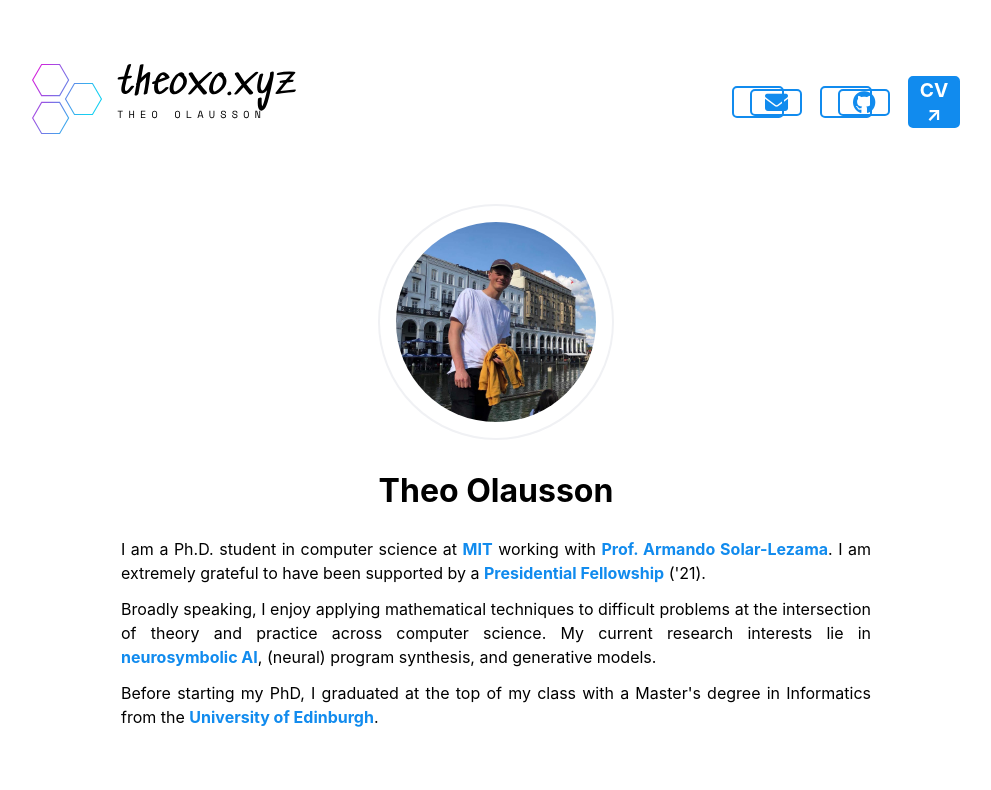
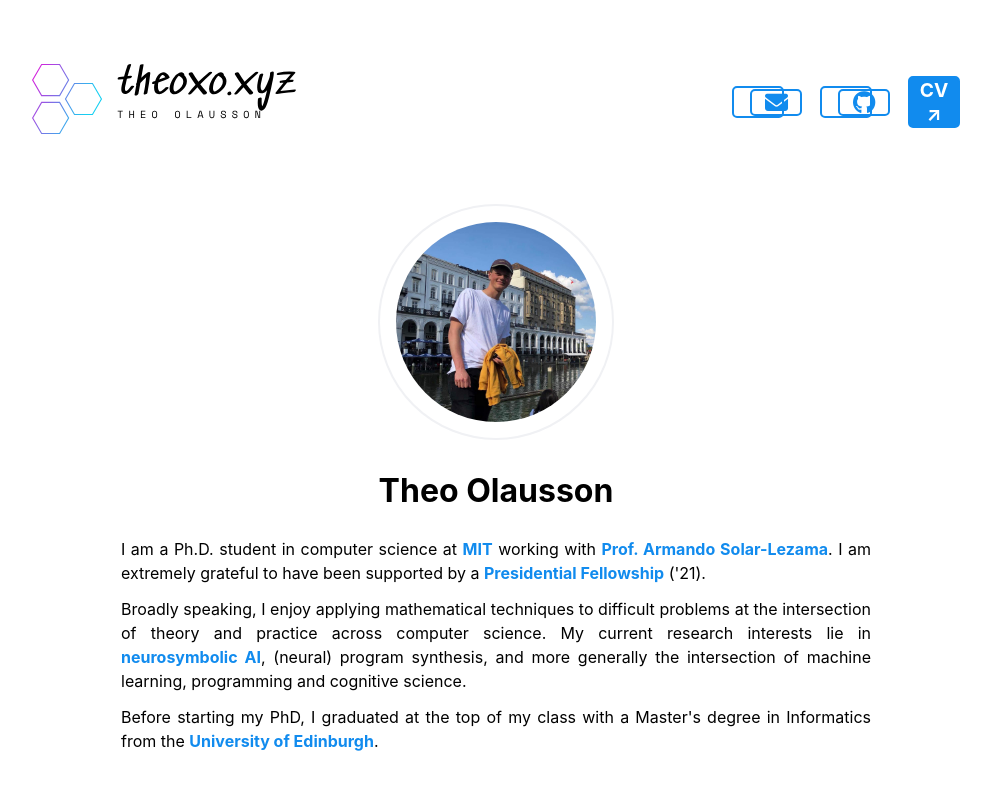
Before and after one commit to theoxo/theoxo.github.io, a Jekyll site: the page built from index.md, in a window 1280 px wide. Shown: the top 790 px of the page, without its empty margins (144-1135 px from the left). Built offline with Jekyll 4.4.1, drawn with Linux system fonts in a browser that asks for light colours; nearby versions of some CDN libraries.

Commit message:
impr: updated research interests

```diff
--- a/_layouts/home.html
+++ b/_layouts/home.html
@@ -21,7 +21,7 @@
         I am a Ph.D. student in computer science at <a href="https://web.mit.edu/">MIT</a> working with <a href="https://people.csail.mit.edu/asolar/"> Prof. Armando Solar-Lezama</a>. I am extremely grateful to have been supported by a <a href="https://web.mit.edu/provost/presfellow/">Presidential Fellowship</a> ('21).
         </p>
         <p>
-        Broadly speaking, I enjoy applying mathematical techniques to difficult problems at the intersection of theory and practice across computer science. My current research interests lie in <a href="http://www.neurosymbolic.org/">neurosymbolic AI</a>, (neural) program synthesis, and generative models.
+        Broadly speaking, I enjoy applying mathematical techniques to difficult problems at the intersection of theory and practice across computer science. My current research interests lie in <a href="http://www.neurosymbolic.org/">neurosymbolic AI</a>, (neural) program synthesis, and more generally the intersection of machine learning, programming and cognitive science.
         </p>
         <p>
         Before starting my PhD, I graduated at the top of my class with a Master's degree in Informatics from the <a href="https://www.ed.ac.uk/informatics">University of Edinburgh</a>.
```
